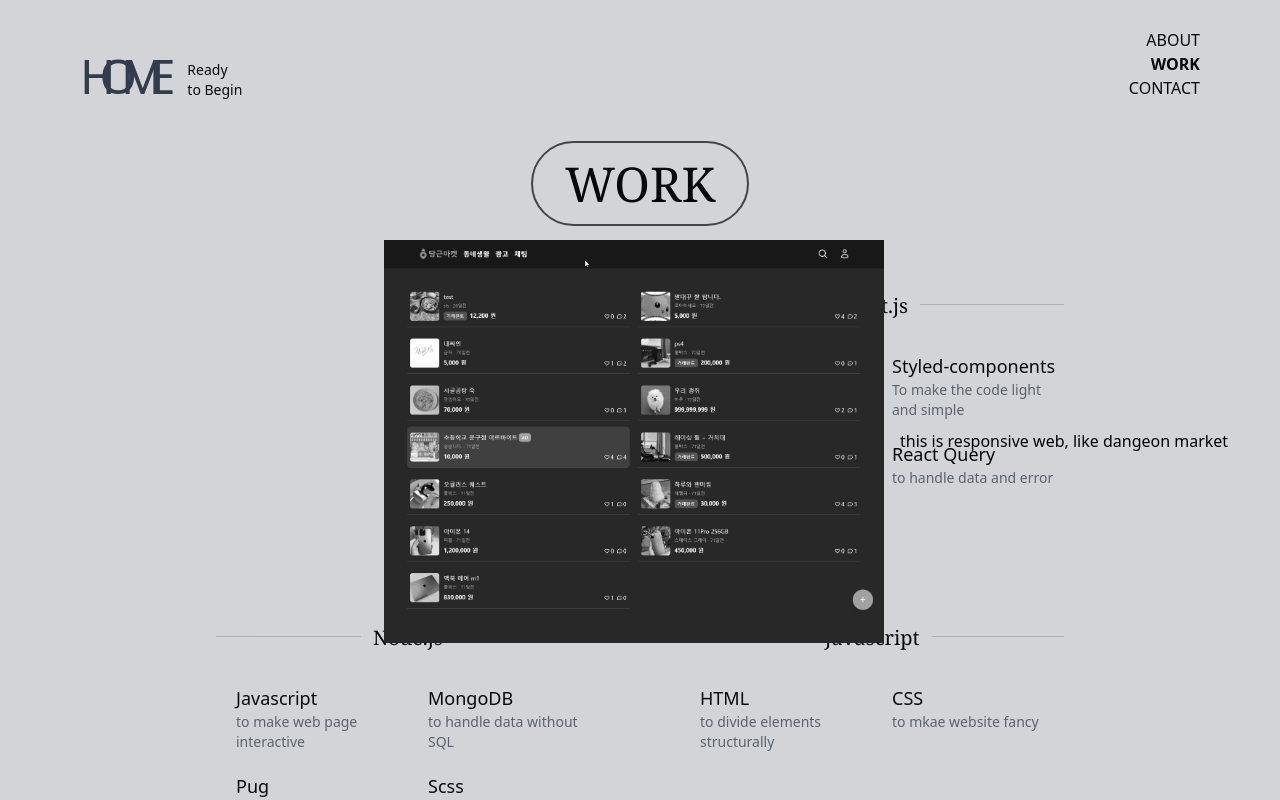
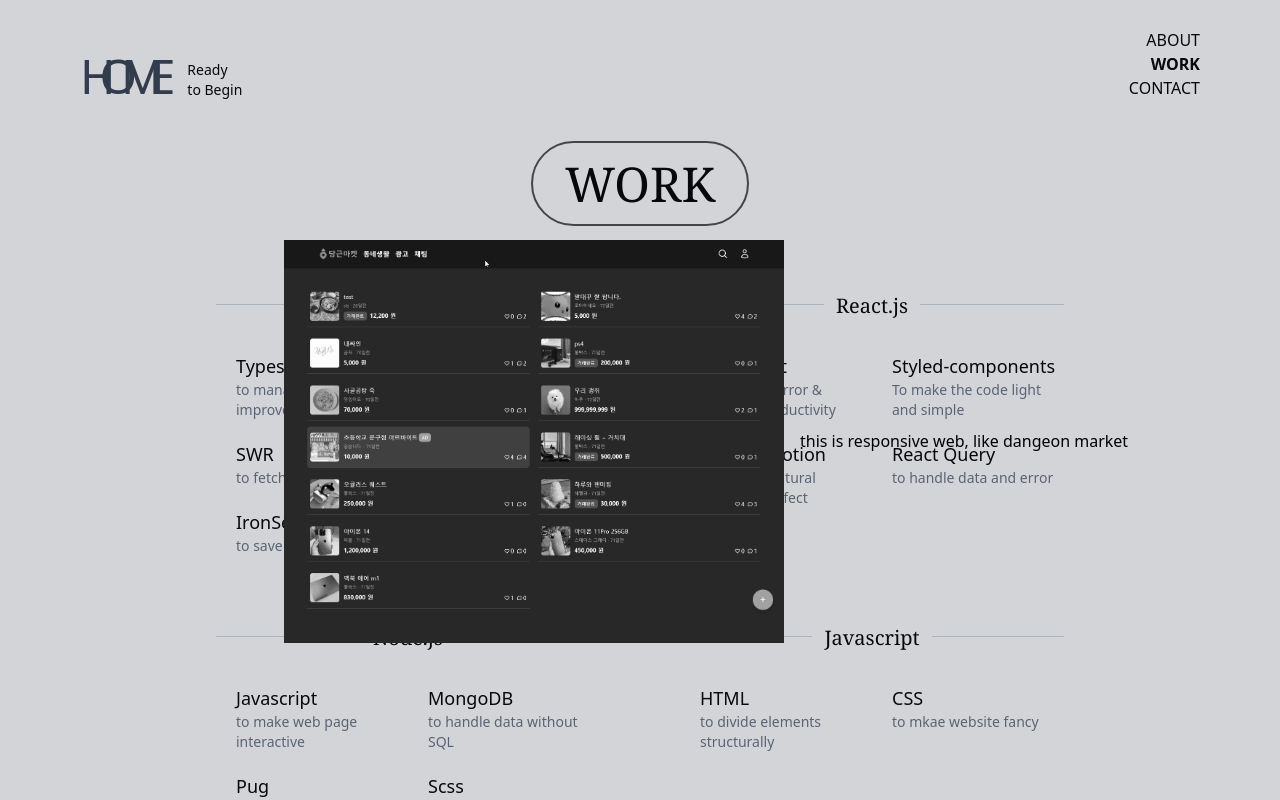
Before and after one commit to GEON1999/Profile, a Next.js app: page /work in a window 1280 px wide. Both pictures are taken after a click on the element 408 px from the left and 430 px from the top of the page. Shown: the top 800 px of the page. Built offline with nearby package versions, Linux system fonts and the light colour scheme.

Commit message:
make toggle function short

```diff
--- a/pages/work.tsx
+++ b/pages/work.tsx
@@ -13,40 +13,18 @@ const variants = {
   initial: {
     opacity: 0,
     zIndex: -10,
+    x: -100,
   },
   exit: {
     opacity: 0,
+    zIndex: -10,
   },
 };
 
 export default function Work() {
-  const [toggleBox, setToggleBox] = useState(false);
-  const [toggleNext, setToggleNext] = useState(false);
-  const [toggleReact, setToggleReact] = useState(false);
-  const [toggleNode, setToggleNode] = useState(false);
-  const [toggleJs, setToggleJs] = useState(false);
-  const isBoxToggled = (id: string) => {
-    if (id !== null) {
-      if (id === "next") {
-        return setToggleNext(true), setToggleBox(true);
-      } else if (id === "react") {
-        return setToggleReact(true), setToggleBox(true);
-      } else if (id === "node") {
-        return setToggleNode(true), setToggleBox(true);
-      } else if (id === "js") {
-        return setToggleJs(true), setToggleBox(true);
-      }
-    }
-    return setToggleBox(false), console.log("no id");
-  };
-  useEffect(() => {
-    if (toggleBox === false) {
-      setToggleNext(false),
-        setToggleReact(false),
-        setToggleNode(false),
-        setToggleJs(false);
-    }
-  }, [toggleBox]);
+  const [toggleBox, setToggleBox] = useState<
+    "next" | "react" | "node" | "js" | null
+  >(null);
 
   return (
     <AnimatePresence>
@@ -61,8 +39,8 @@ export default function Work() {
           <div className="text-2xl font-serif justify-items-start mb-14"></div>
           <div className="md:grid md:grid-cols-2 flex flex-col  gap-20">
             <motion.div
-              layoutId="1"
-              onClick={() => isBoxToggled("next")}
+              layoutId="next"
+              onClick={() => setToggleBox("next")}
               className=" space-y-5 w-96 group/next"
             >
               <div>
@@ -105,8 +83,9 @@ export default function Work() {
               </div>
             </motion.div>
             <motion.div
+              layoutId="react"
               className=" space-y-5 w-96 group/react:"
-              onClick={() => isBoxToggled("react")}
+              onClick={() => setToggleBox("react")}
             >
               <div>
                 <div className="absolute border-b border-gray-300 w-96" />
@@ -144,8 +123,9 @@ export default function Work() {
               </div>
             </motion.div>
             <motion.div
+              layoutId="node"
               className=" space-y-5 w-96 group/node:"
-              onClick={() => isBoxToggled("node")}
+              onClick={() => setToggleBox("node")}
             >
               <div>
                 <div className="absolute border-b border-gray-300 w-96" />
@@ -187,8 +167,9 @@ export default function Work() {
               </div>
             </motion.div>
             <motion.div
+              layoutId="js"
               className="space-y-5 w-96 transition duration-1000 ease-out hover:ease-in group/js:"
-              onClick={() => isBoxToggled("js")}
+              onClick={() => setToggleBox("js")}
             >
               <div>
                 <div className="absolute border-b border-gray-300 w-96" />
@@ -220,14 +201,14 @@ export default function Work() {
           "absolute w-screen h-screen bg-gray-800 bg-opacity-20 top-0 flex flex-col",
           toggleBox ? "z-40" : "hidden"
         )}
-        onClick={() => setToggleBox(false)}
+        onClick={() => setToggleBox(null)}
       >
         <motion.div
           variants={variants}
           initial={"initial"}
-          animate={toggleNext ? "toggled" : "initial"}
-          layoutId="1"
-          exit={toggleNext ? "" : "exit"}
+          animate={toggleBox ? "toggled" : ""}
+          layoutId={toggleBox ? toggleBox : ""}
+          exit={toggleBox === null ? "exit" : ""}
           transition={{ duration: 1 }}
           className="absolute top-[30vh] left-[30vw]"
         >
@@ -239,7 +220,7 @@ export default function Work() {
           >
             <motion.img
               alt="project"
-              src="/next.gif"
+              src={`/${toggleBox}.gif`}
               width={500}
               height={500}
             />
```
